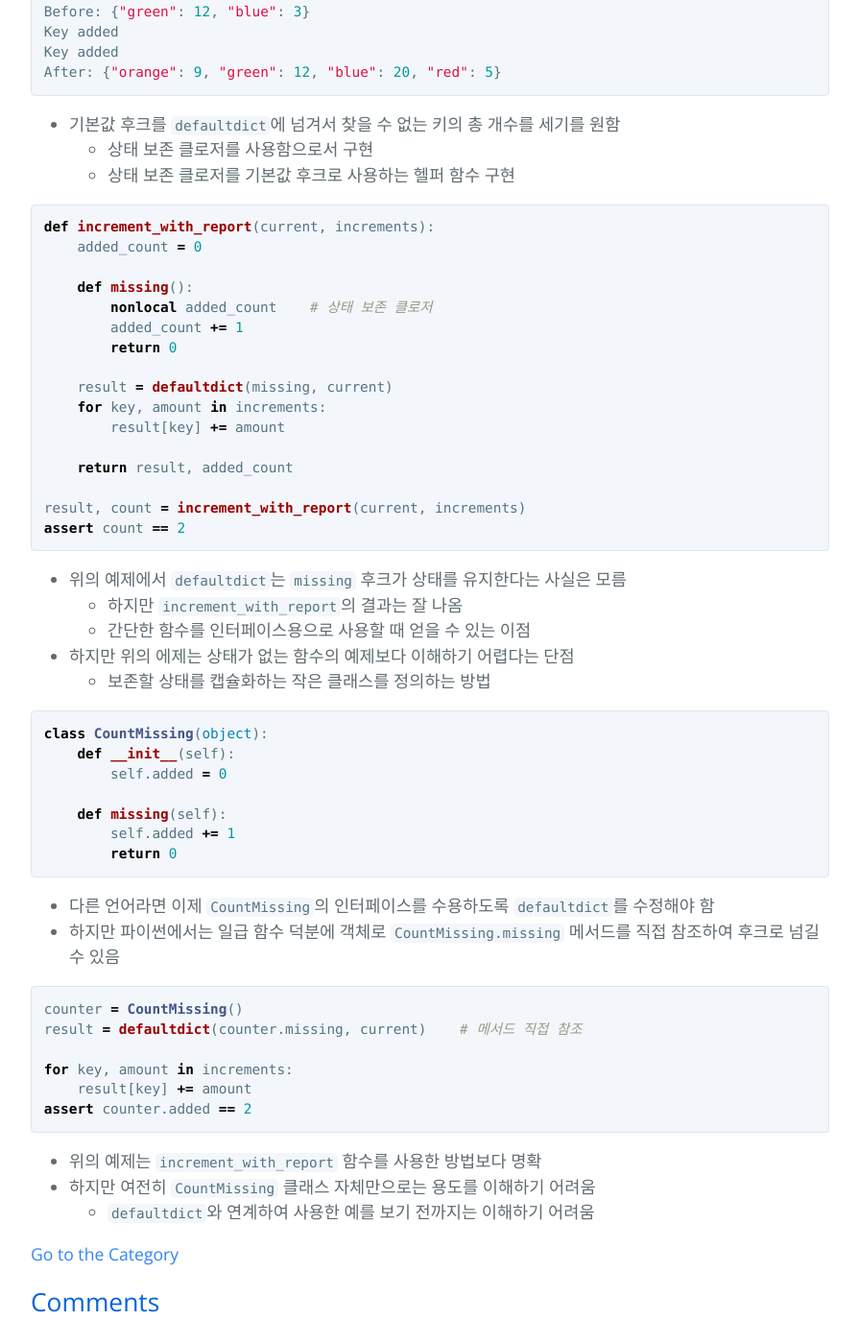
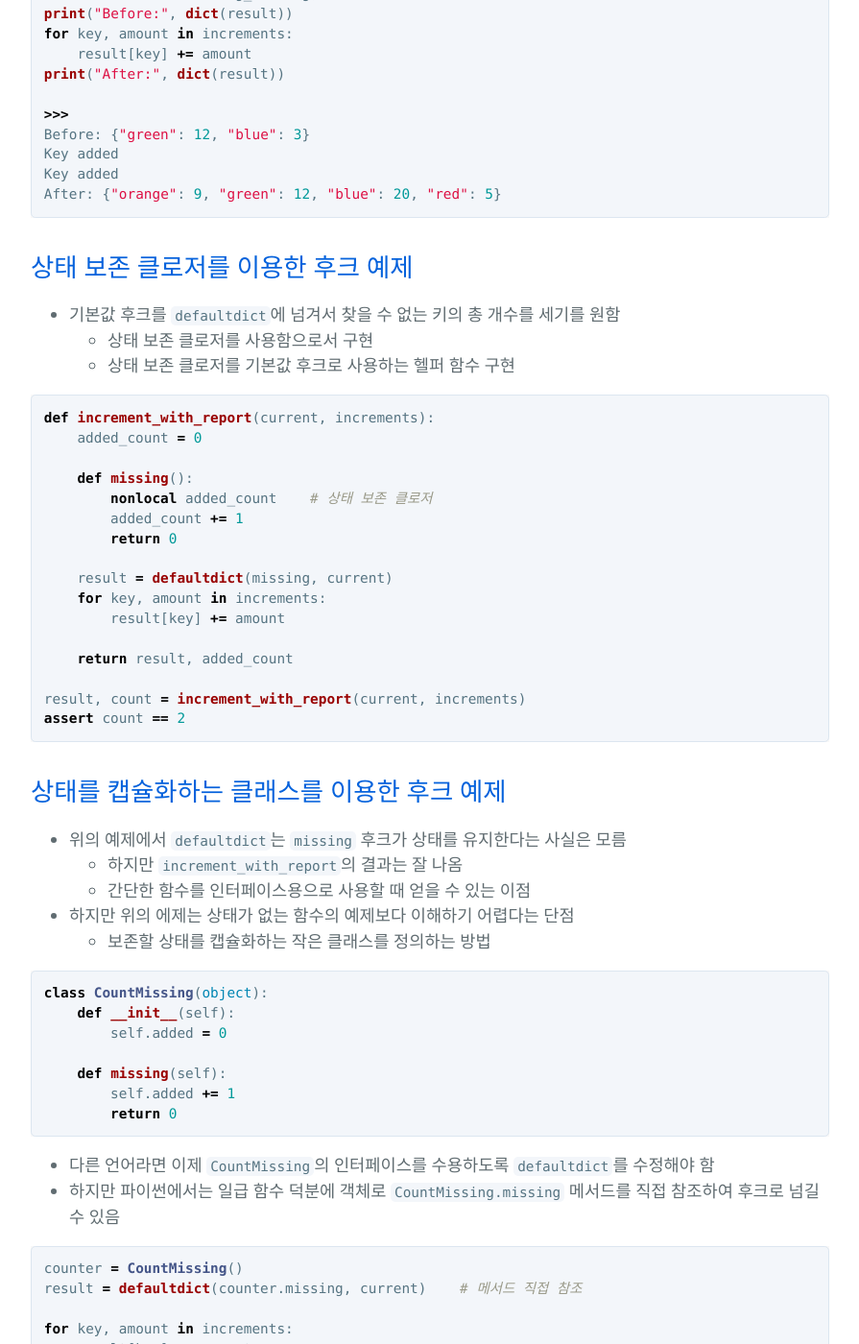
Before and after one commit to hcnoh/hcnoh.github.io, a Jekyll site: the page built from _posts/2018-10-04-effective-python-way23.md, in a window 1280 px wide and 1400 px high, scrolled down 1301 px. Shown: the whole window at 96% size, without its empty margins (192-1087 px from the left). Built offline with Jekyll 4.4.1, drawn with Linux system fonts in a browser that asks for light colours; comment, search, counter and statistics services are not loaded.

Commit message:
Update 2018-10-04-effective-python-way23.md

````diff
--- a/_posts/2018-10-04-effective-python-way23.md
+++ b/_posts/2018-10-04-effective-python-way23.md
@@ -10,6 +10,7 @@
 permalink: /2018-10-04-effective-python-way23
 ---
 
+## 후크 기능이란?
 - 파이썬 내장 API의 상당수는 함수를 넘겨서 동작을 자동화하는 기능 존재: 후크(`hook`) 기능
 - `list` 타입의 `sort` 메서드 예시
   - 정렬에 기준이 되는 `key` 인수를 입력 받음
@@ -24,6 +25,7 @@
 ["Plato", "Socrates", "Aristotle", "Archimedes"]
 ```
 
+## 파이썬에서의 후크
 - 다른 언어에서 후크는 추상 클래스로 정의할 수 있음
 - 파이썬의 후크:
   - 인수와 반환 값을 잘 정의해놓은 단순히 상태가 없는 함수
@@ -52,6 +54,7 @@
 After: {"orange": 9, "green": 12, "blue": 20, "red": 5}
 ```
 
+## 상태 보존 클로저를 이용한 후크 예제
 - 기본값 후크를 `defaultdict`에 넘겨서 찾을 수 없는 키의 총 개수를 세기를 원함
   - 상태 보존 클로저를 사용함으로서 구현
   - 상태 보존 클로저를 기본값 후크로 사용하는 헬퍼 함수 구현
@@ -75,6 +78,7 @@
 assert count == 2
 ```
 
+## 상태를 캡슐화하는 클래스를 이용한 후크 예제
 - 위의 예제에서 `defaultdict`는 `missing` 후크가 상태를 유지한다는 사실은 모름
   - 하지만 `increment_with_report`의 결과는 잘 나옴
   - 간단한 함수를 인터페이스용으로 사용할 때 얻을 수 있는 이점
````
